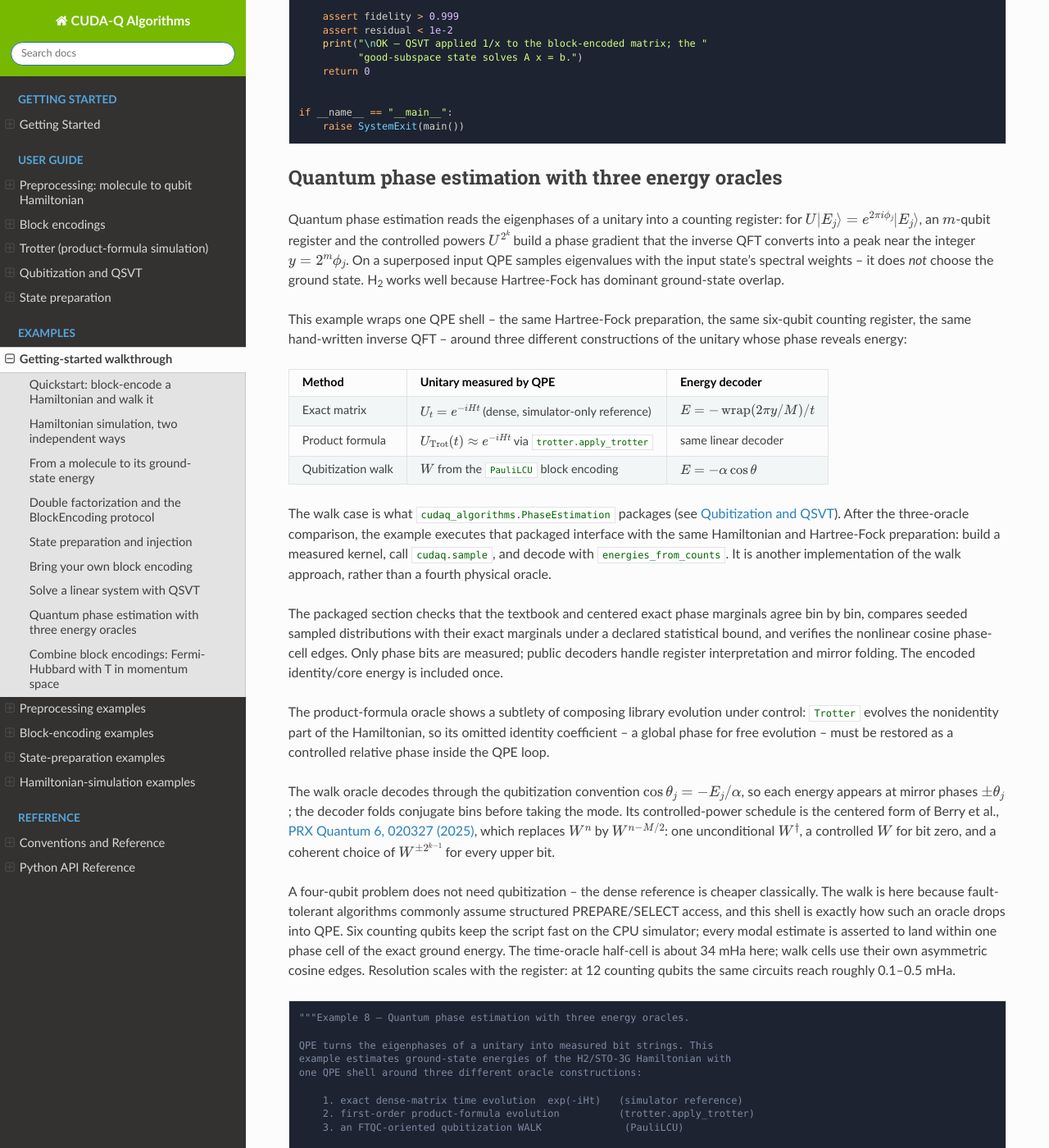
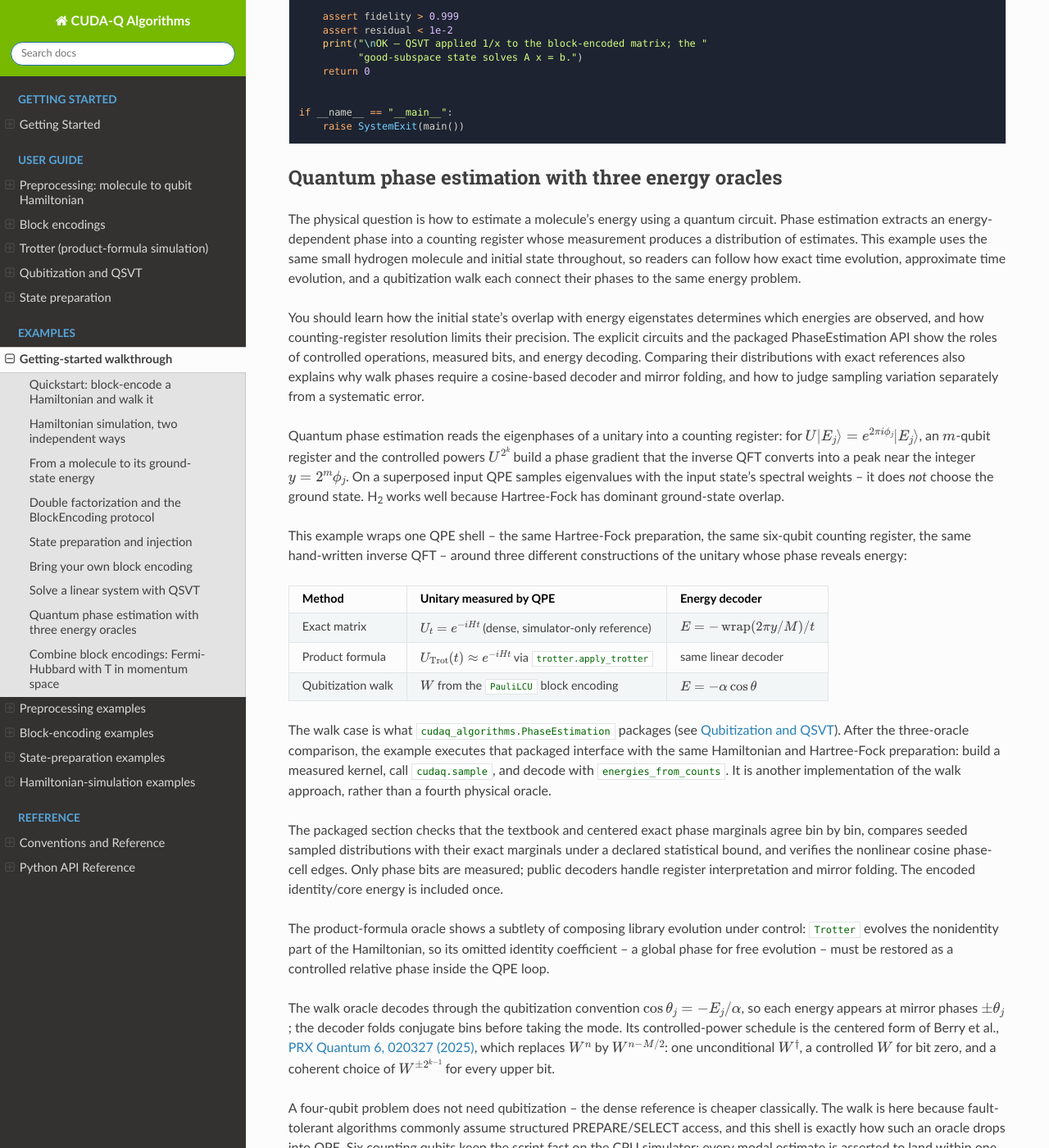
Before and after one commit to NVIDIA/cudaq-algorithms, a Sphinx documentation site: the page built from docs/sphinx/examples_rst/getting_started.rst, in a window 1280 px wide and 1400 px high, scrolled down 17552 px. Shown: the whole window at 82% size. Built offline with Sphinx 7.4.7 and the Read the Docs theme 3.1.0, drawn with Linux system fonts in a browser that asks for light colours; some of the changed text lies outside the part shown.

Commit message:
docs: explain phase estimation tutorial goals and lessons
Signed-off-by: Scott Thornton <wsttiger@gmail.com>

```diff
--- a/docs/sphinx/examples/python/08_quantum_phase_estimation.py
+++ b/docs/sphinx/examples/python/08_quantum_phase_estimation.py
@@ -8,6 +8,21 @@
 # ============================================================================ #
 # [Begin Documentation]
 """Example 8 — Quantum phase estimation with three energy oracles.
+
+The physical question is how to estimate a molecule's energy using a quantum
+circuit. Phase estimation extracts an energy-dependent phase into a counting
+register whose measurement produces a distribution of estimates. This example
+uses the same small hydrogen molecule and initial state throughout, so readers
+can follow how exact time evolution, approximate time evolution, and a
+qubitization walk each connect their phases to the same energy problem.
+
+You should learn how the initial state's overlap with energy eigenstates
+determines which energies are observed, and how counting-register resolution
+limits their precision. The explicit circuits and the packaged PhaseEstimation
+API show the roles of controlled operations, measured bits, and energy
+decoding. Comparing their distributions with exact references also explains
+why walk phases require a cosine-based decoder and mirror folding, and how to
+judge sampling variation separately from a systematic error.
 
 QPE turns the eigenphases of a unitary into measured bit strings. This
 example estimates ground-state energies of the H2/STO-3G Hamiltonian with
--- a/docs/sphinx/examples_rst/getting_started.rst
+++ b/docs/sphinx/examples_rst/getting_started.rst
@@ -104,6 +104,21 @@ Requires ``qsppack`` for the phase factors, like example 2.
 Quantum phase estimation with three energy oracles
 --------------------------------------------------
 
+The physical question is how to estimate a molecule's energy using a quantum
+circuit. Phase estimation extracts an energy-dependent phase into a counting
+register whose measurement produces a distribution of estimates. This example
+uses the same small hydrogen molecule and initial state throughout, so readers
+can follow how exact time evolution, approximate time evolution, and a
+qubitization walk each connect their phases to the same energy problem.
+
+You should learn how the initial state's overlap with energy eigenstates
+determines which energies are observed, and how counting-register resolution
+limits their precision. The explicit circuits and the packaged PhaseEstimation
+API show the roles of controlled operations, measured bits, and energy
+decoding. Comparing their distributions with exact references also explains
+why walk phases require a cosine-based decoder and mirror folding, and how to
+judge sampling variation separately from a systematic error.
+
 Quantum phase estimation reads the eigenphases of a unitary into a counting
 register: for :math:`U|E_j\rangle = e^{2\pi i \phi_j}|E_j\rangle`, an
 :math:`m`-qubit register and the controlled powers :math:`U^{2^k}` build a
```
